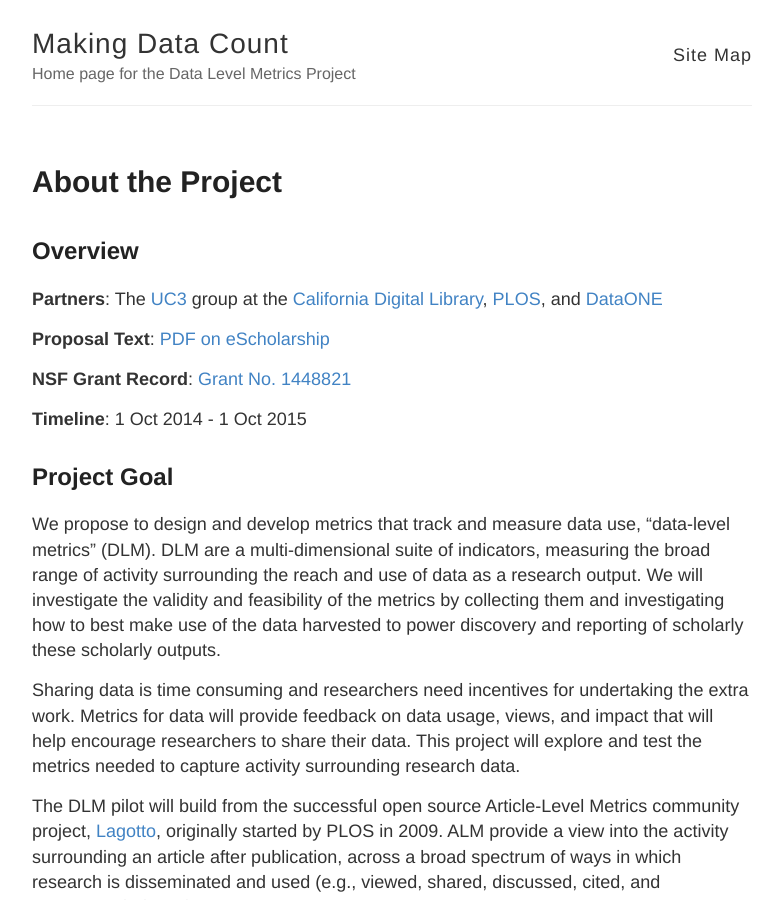
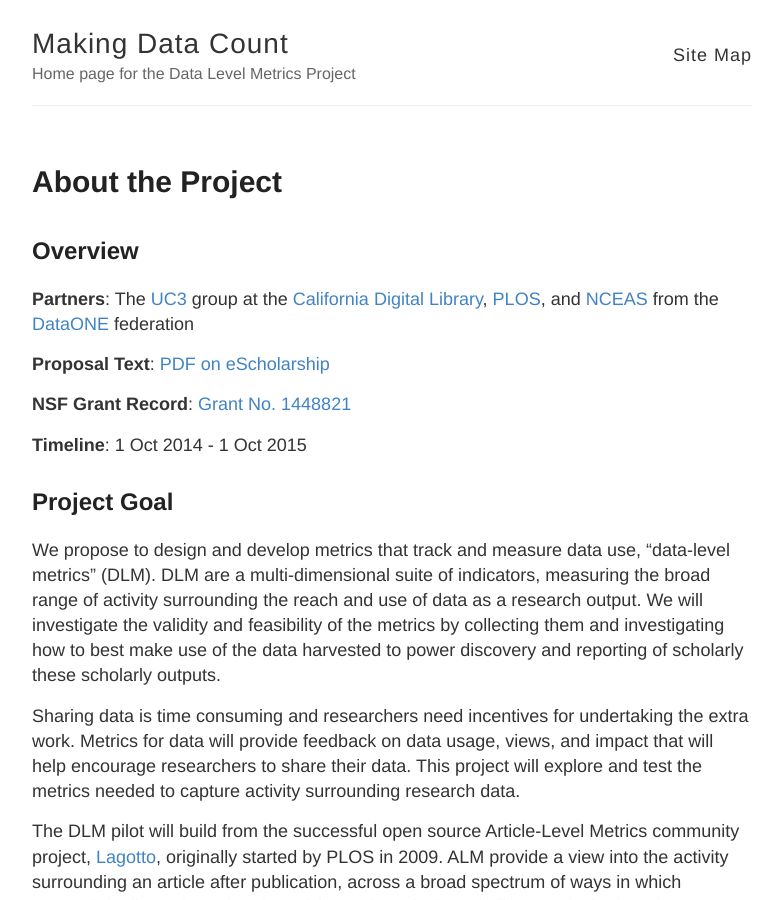
Before and after one commit to lagotto/MDC, a Jekyll site: the page built from about.md, in a window 1280 px wide and 900 px high. Shown: the whole window, without its empty margins (248-1031 px from the left). Built offline with Jekyll 4.4.1, drawn with Linux system fonts in a browser that asks for light colours.

Commit message:
Added another link.

```diff
--- a/about.md
+++ b/about.md
@@ -6,7 +6,7 @@
 
 ## Overview
 
-**Partners**: The <a href="http://cdlib.org/services/uc3">UC3</a> group at the [California Digital Library](http://cdlib.org), <a href="http://plos.org">PLOS</a>, and <a href="http://dataone.org">DataONE</a>
+**Partners**: The <a href="http://cdlib.org/services/uc3">UC3</a> group at the [California Digital Library](http://cdlib.org), <a href="http://plos.org">PLOS</a>, and <a href="http://www.nceas.ucsb.edu">NCEAS</a> from the <a href="http://dataone.org">DataONE</a> federation
 
 **Proposal Text**: [PDF on eScholarship](http://escholarship.org/uc/item/9kf081vf)
 
```
